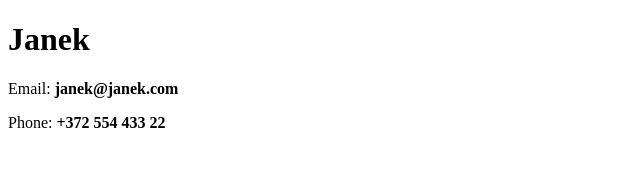
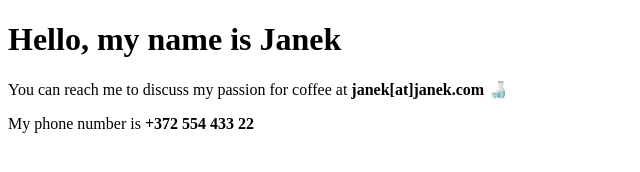
Before and after one commit to janekparviste/rke143-week5, a plain HTML site: page contact.html in a window 1280 px wide. Shown: the whole page, without its empty margins (0-640 px from the left). Drawn offline with Linux system fonts and the light colour scheme.

Commit message:
edited contact page

```diff
--- a/contact.html
+++ b/contact.html
@@ -6,9 +6,9 @@
     <title>week 5 Contact Page</title>
 </head>
 <body>
-    <h1>Janek</h1>
-    <p><span>Email: </span><b>janek@janek.com</b></p>
-    <p><span>Phone: </span><b>+372 554 433 22</b></p>
+    <h1>Hello, my name is Janek</h1>
+    <p>You can reach me to discuss my passion for coffee at <b>janek[at]janek.com</b> &#127862;</p>
+    <p>My phone number is <b>+372 554 433 22</b></p>
 
 </body>
 </html>
```
